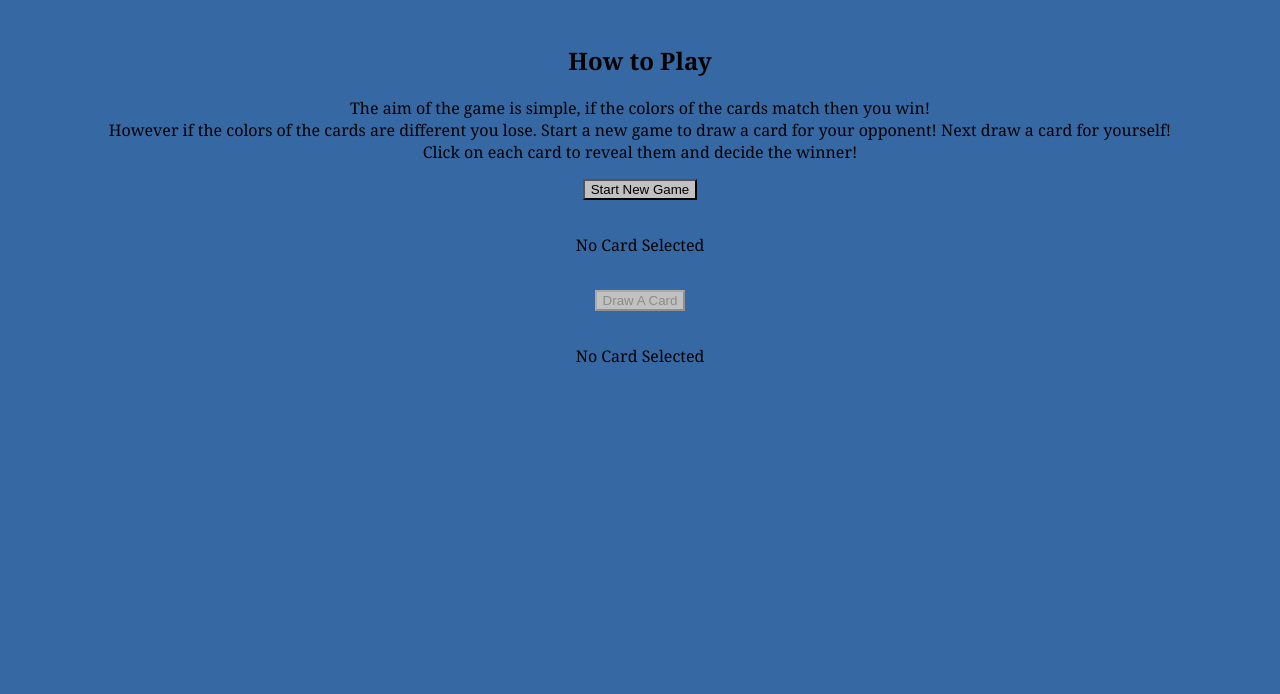
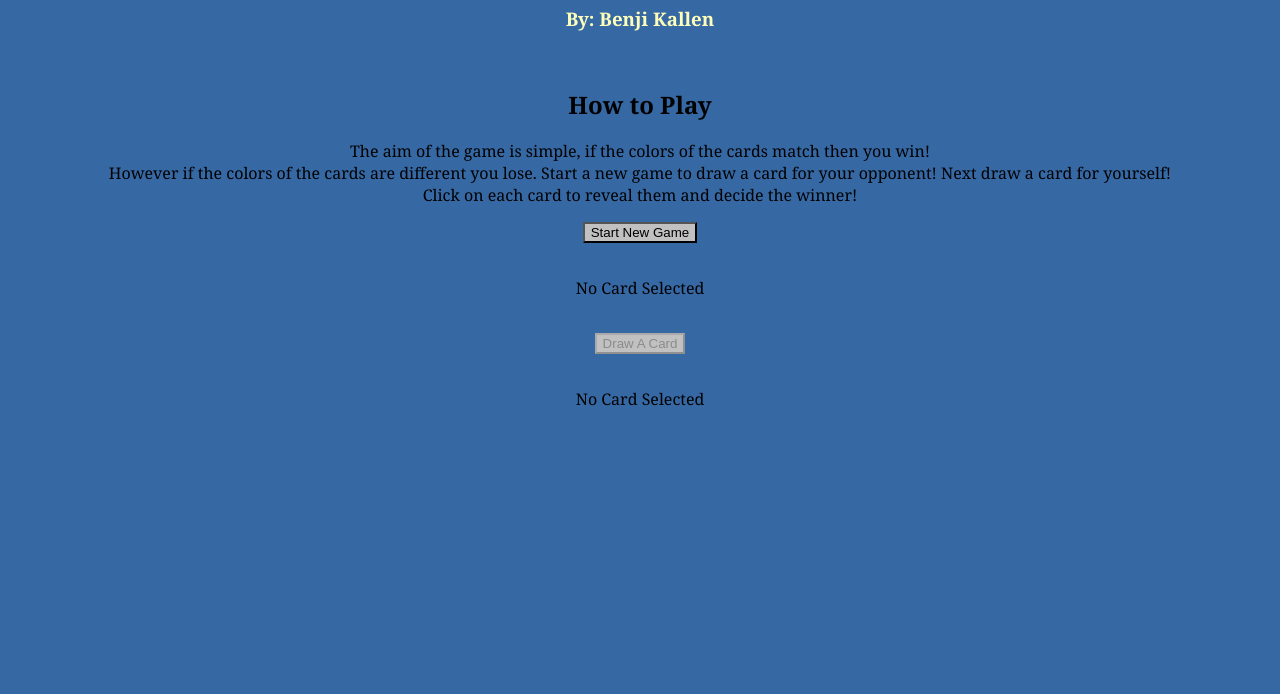
Before and after one commit to probabilityproject/Atari_Hazure, a plain HTML site: page index.html in a window 1280 px wide. Shown: the part 106-800 px from the top of the page. Drawn offline with Linux system fonts and the light colour scheme.

Commit message:
Update index.html

```diff
--- a/index.html
+++ b/index.html
@@ -7,6 +7,7 @@
 	<center>
 	<br>
 	<h1 style="color:fdffba;font-family:georgia" >Atari Hazure</h1>
+	<h3 style="color:fdffba;font-family:georgia">By: Benji Kallen</h3>
 	<br>
 	<h2 style="color:000000;font-family:georgia">How to Play</h2>
 	<p style="color:000000;font-family:georgia">The aim of the game is simple, if the colors of the cards match then you win!
```
